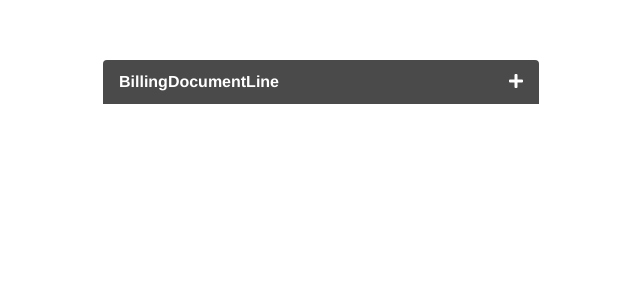
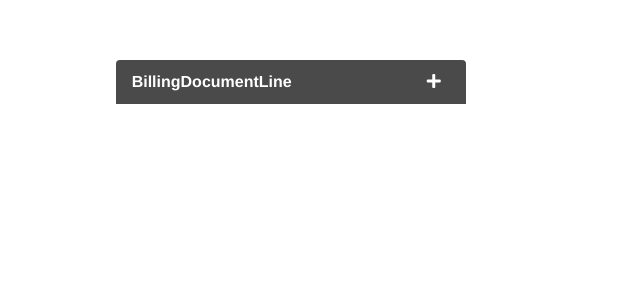
Before and after one commit to saiparesh26/AccordionVue, a Vue app: page / in a window 1280 px wide. Shown: the top 300 px of the page, without its empty margins (319-959 px from the left). Built offline with nearby package versions, Linux system fonts and the light colour scheme.

Commit message:
Accordion modified

```diff
--- a/src/components/Accordion.vue
+++ b/src/components/Accordion.vue
@@ -7,7 +7,7 @@
                         <p>BillingDocumentLine</p>
                     </div>
                 </div>
-                <div class="level-right" style="margin-left: 230px">
+                <div class="level-right" style="margin-left: 135px">
                     <div class="level-item">
                         <a @click="onShow"> <i id = "mainIcon" class="fas fa-plus"></i> </a>
                     </div>
@@ -94,5 +94,7 @@ export default {
 </script>
 
 <style scoped>
-
+    .message{
+        width: 350px;
+    }
 </style>
```
